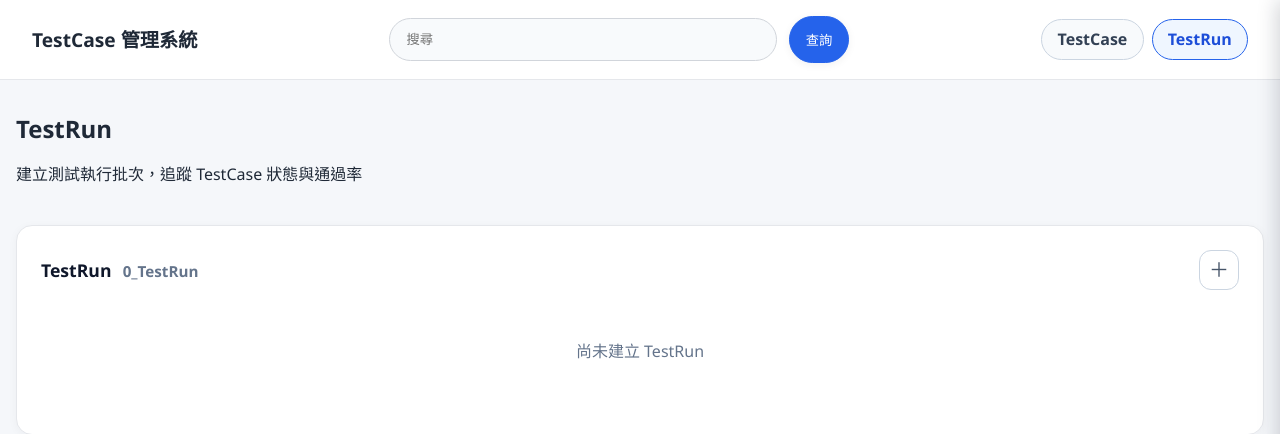
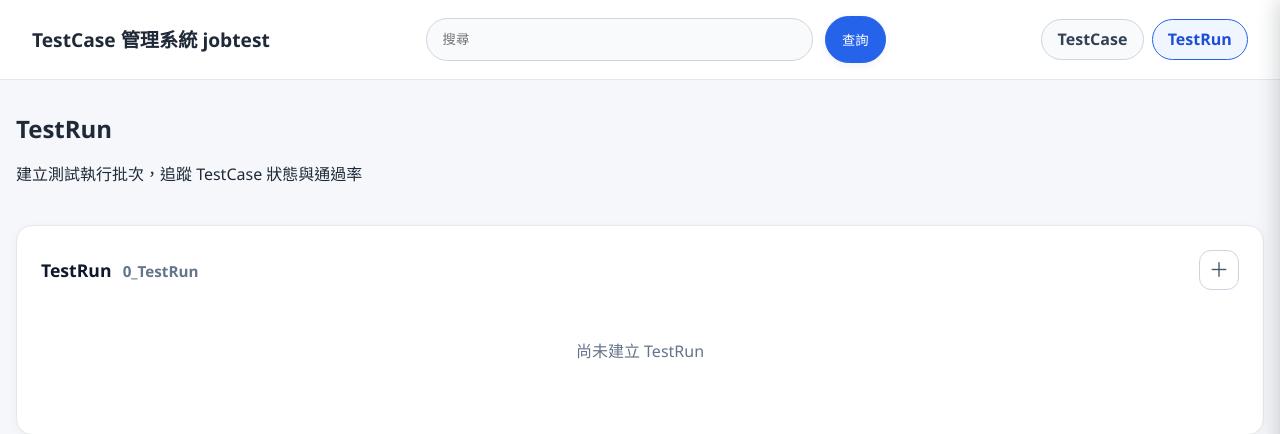
Before and after one commit to finy0623742746/Testcase_Manager, a Flask app: page /testruns in a window 1280 px wide. Shown: the top 434 px of the page. Run offline with Flask 3, Linux system fonts and the light colour scheme; data that the repository does not hold is empty.

Commit message:
job test

```diff
--- a/templates/base.html
+++ b/templates/base.html
@@ -8,7 +8,7 @@
 </head>
 <body>
   <header>
-    <a class="brand" href="{{ url_for('testcases') }}">TestCase 管理系統</a>
+    <a class="brand" href="{{ url_for('testcases') }}">TestCase 管理系統 jobtest</a>
     <form class="header-search" action="{{ url_for('testcases') }}" method="get" role="search">
       <input
         type="search"
```
